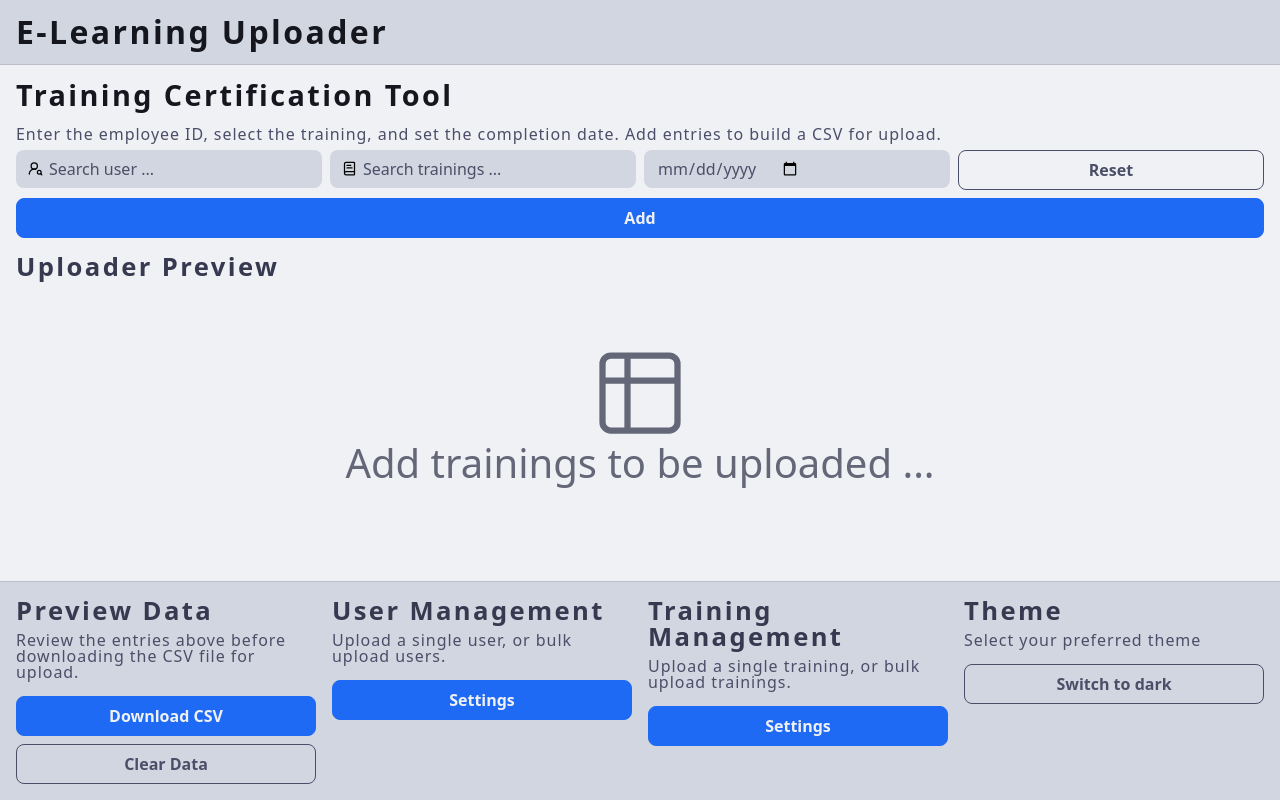
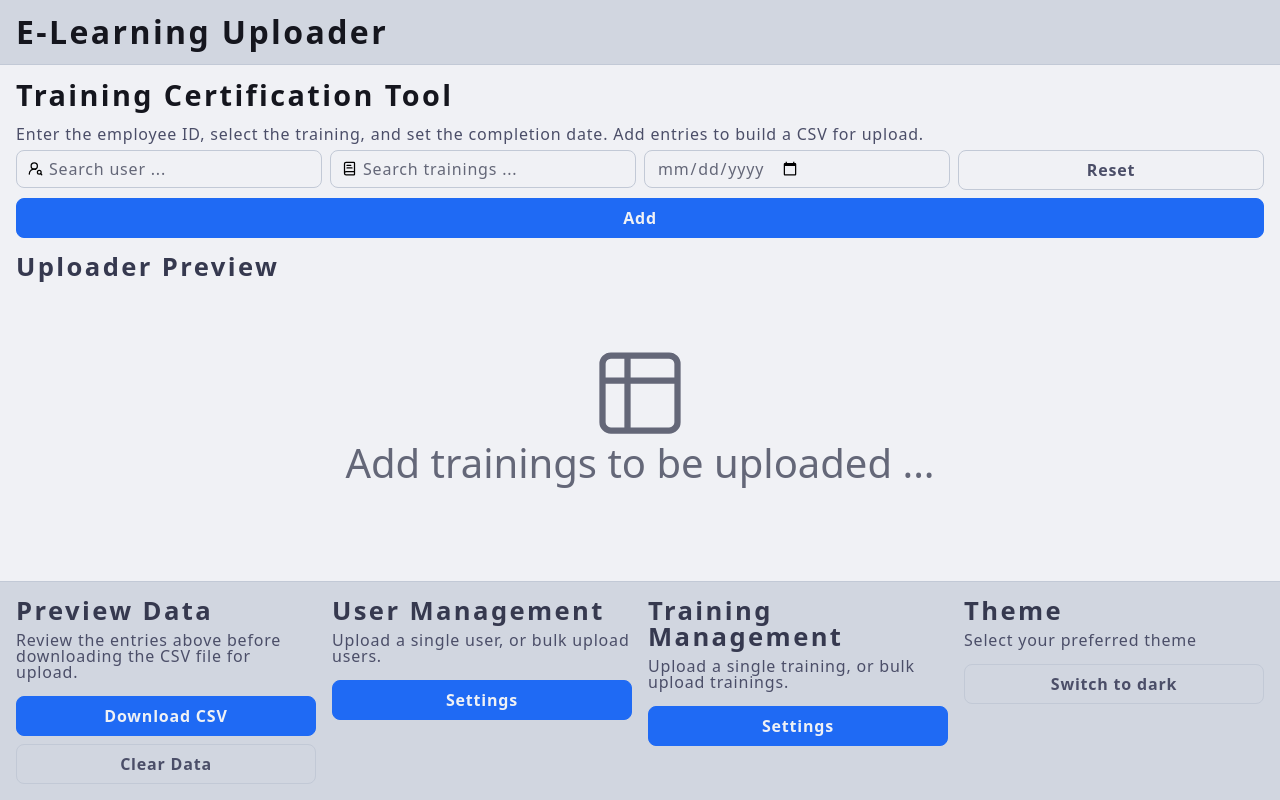
Before and after one commit to faelf/ELearningUploader, a website built with Vite: page index.html in a window 1280 px wide. Built offline with nearby package versions, Linux system fonts and the light colour scheme.

Commit message:
style: update color variables and improve button styles

```diff
--- a/src/style/style.css
+++ b/src/style/style.css
@@ -2,7 +2,8 @@
   --bg-body:          hsl(220 20% 95%);
   --bg-middle:        hsl(220 20% 90%);
   --bg-surface:       hsl(220 20% 85%);
-  --border-color:     hsl(227 12% 77%);
+  --border-color:     hsl(220 20% 80%);
+  --border-color-hl:  hsl(227 12% 10%);
   --text:             hsl(234 16% 35%);
   --heading:          hsl(231 19% 26%);
   --heading-accent:   hsl(231 19% 10%);
@@ -24,18 +25,20 @@
 }
 
 [data-theme="dark"] {
-  --bg-body:          hsl(240 21% 15%);
-  --bg-middle:        hsl(240 21% 18%);
-  --bg-surface:       hsl(237 16% 23%);
-  --border-color:     hsl(233 12% 39%);
-  --text:             hsl(227 70% 85%);
-  --heading:          hsl(227 70% 90%);
-  --heading-accent:   hsl(266 85% 70%);
-  --text-muted:       hsl(228 24% 72%);
-  --primary:          hsl(217 92% 76%);
-  --red:              hsl(343 81% 75%);
-  --yellow:           hsl(41 86% 83%);
-  --text-on-colour:   hsl(240 21% 15%);
+  --bg-body:          hsl(220 18% 13%);
+  --bg-middle:        hsl(215 16% 16%);
+  --bg-surface:       hsl(215 14% 20%);
+  --border-color:     hsl(215 13% 28%);
+  --border-color-hl:  hsl(215 15% 40%);
+  --text:             hsl(213 14% 83%);
+  --heading:          hsl(210 17% 95%);
+  --heading-accent:   hsl(212 92% 68%);
+  --text-muted:       hsl(215 10% 65%);
+  --text-on-colour:   hsl(220 18% 13%);
+  --primary:          hsl(212 92% 68%);
+  --red:              hsl(0 72% 67%);
+  --yellow:           hsl(42 93% 65%);
+  --green:            hsl(137 55% 55%);
 }
 
 *, *::before, *::after { box-sizing: border-box; }
@@ -66,7 +69,7 @@ body {
   ---------------------------------------------------
 */
 .container {
-  max-inline-size: var(--page-max-width);
+  max-inline-size: min(100%, var(--page-max-width));
   margin-inline: auto;
   padding: var(--spacing-md);
 }
@@ -107,7 +110,7 @@ h3, .h3 { color: var(--heading);        font-size: 1.6rem; }
 h4, .h4 { color: var(--heading);        font-size: 1.4rem; }
 h5, .h5 { color: var(--text);           font-size: 1.2rem; }
 h6, .h6 { color: var(--text-muted);     font-size: 1rem; }
-p { margin: 0; margin-block-end: var(--spacing-sm); letter-spacing: 0.06rem; color: var(--text); }
+p { margin: 0; margin-block-end: var(--spacing-sm); letter-spacing: 0.05rem; color: var(--text); }
 
 /*
   Button Styles
@@ -119,13 +122,14 @@ p { margin: 0; margin-block-end: var(--spacing-sm); letter-spacing: 0.06rem; col
   justify-content: center;
   gap: var(--spacing-md);
   background: transparent;
-  border: 1px solid var(--text);
+  border: 1px solid var(--border-color);
   border-radius: var(--border-radius);
   cursor: pointer;
   color: var(--text);
   font-family: inherit;
   font-weight: bold;
   transition: all 0.2s ease-in-out;
+  letter-spacing: 0.05rem;
 }
 
 .btn {
@@ -159,14 +163,7 @@ p { margin: 0; margin-block-end: var(--spacing-sm); letter-spacing: 0.06rem; col
 
 .btn:not(:disabled).primary:hover {
   color: var(--text-on-colour);
-  background: var(--primary);
-  filter: brightness(1.3);
-}
-
-.btn-sm.red, .btn.red {
-  color: var(--text);
-  border: 1px solid var(--text);
-  background: transparent;
+  background: color-mix(in hsl, var(--primary) 80%, #000);
 }
 
 .btn-sm.red:not(:disabled):hover, .btn.red:not(:disabled):hover {
@@ -176,17 +173,11 @@ p { margin: 0; margin-block-end: var(--spacing-sm); letter-spacing: 0.06rem; col
   filter: none;
 }
 
-.btn-sm.yellow, .btn.yellow {
-  color: var(--text);
-  border: 1px solid var(--text);
-  background: transparent;
-  filter: none;
-}
-
-.btn-sm.yellow:hover, .btn.yellow:hover {
+.btn-sm.yellow:not(:disabled):hover, .btn.yellow:not(:disabled):hover {
   color: var(--text-on-colour);
   border: 1px solid var(--yellow);
   background: var(--yellow);
+  filter: none;
 }
 
 /*
@@ -216,24 +207,19 @@ input[type="email"] {
   block-size: 38px;
   border-radius: var(--border-radius);
   padding: 0.75rem;
-  background: var(--bg-surface);
+  background: transparent;
   color: var(--text);
-  border: 1px solid transparent;
+  border: 1px solid var(--border-color);
   font-family: inherit;
   font-size: var(--fs-md);
   caret-color: var(--primary);
 }
 
-input:focus, button:focus {
-  outline: none;
-  border: 1px solid var(--border-color);
-  box-shadow: 0px 0px 0px 2px var(--border-color);
-}
-
+input:focus, button:focus,
 input:focus-visible, button:focus-visible {
   outline: none;
-  border: 1px solid var(--border-color);
-  box-shadow: 0px 0px 0px 2px var(--border-color);
+  border: 1px solid var(--border-color-hl);
+  box-shadow: 0px 0px 0px 3px var(--border-color);
 }
 
 input:disabled, button:disabled {
@@ -263,7 +249,8 @@ input[type="date"]::-webkit-datetime-edit-text,
 input[type="date"]::-webkit-datetime-edit-month-field,
 input[type="date"]::-webkit-datetime-edit-day-field,
 input[type="date"]::-webkit-datetime-edit-year-field {
-  color: var(--text);
+  color: var(--text-muted);
+  letter-spacing: 0.05rem;
 }
 
 input[type="date"]::-webkit-calendar-picker-indicator {
@@ -315,7 +302,7 @@ input[type="file"]::file-selector-button {
 }
 
 input[type="file"]:hover::file-selector-button {
-  filter: brightness(1.3);
+  background: color-mix(in hsl, var(--bg-surface) 80%, #000);
 }
 
 /*
```
